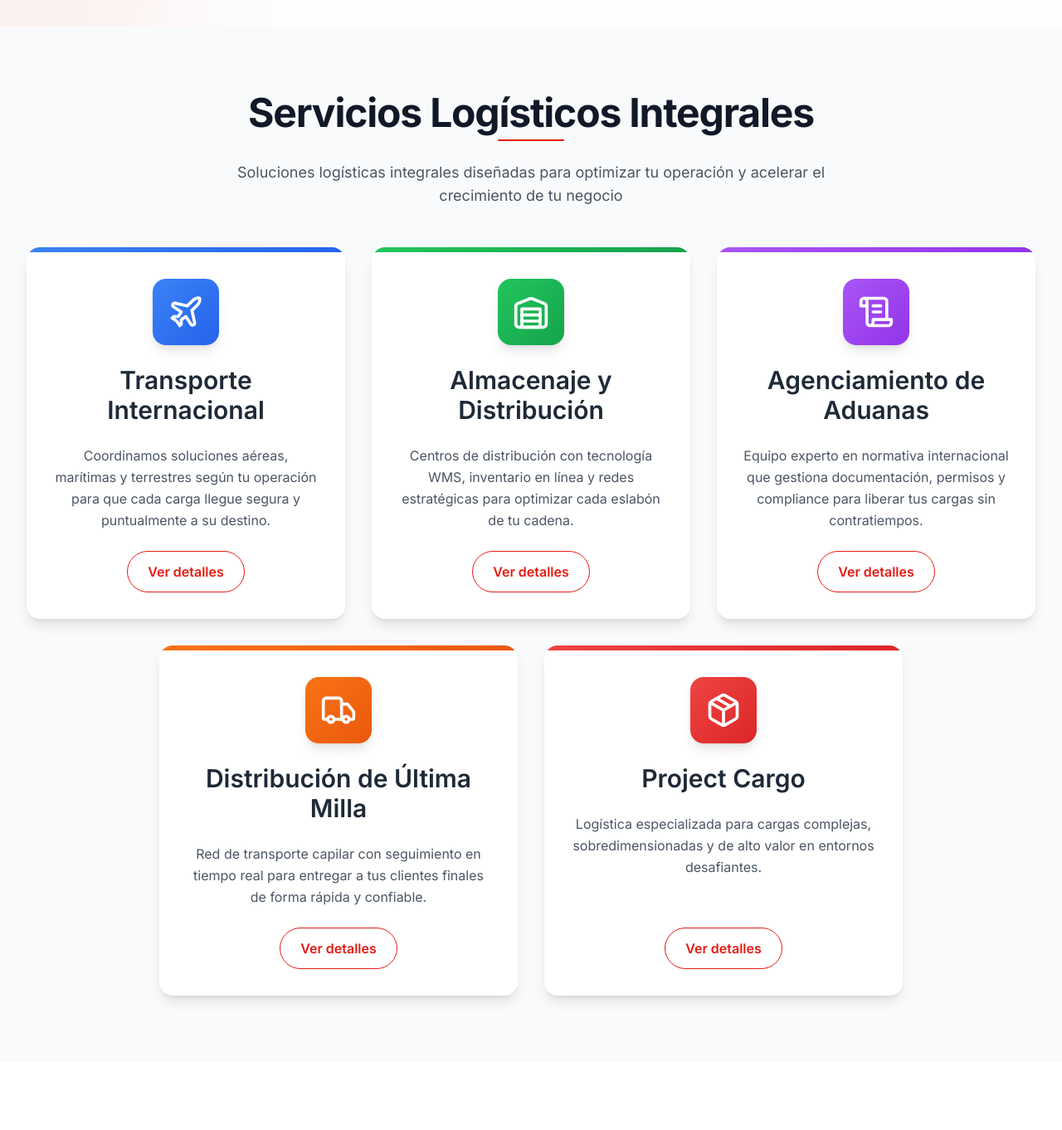
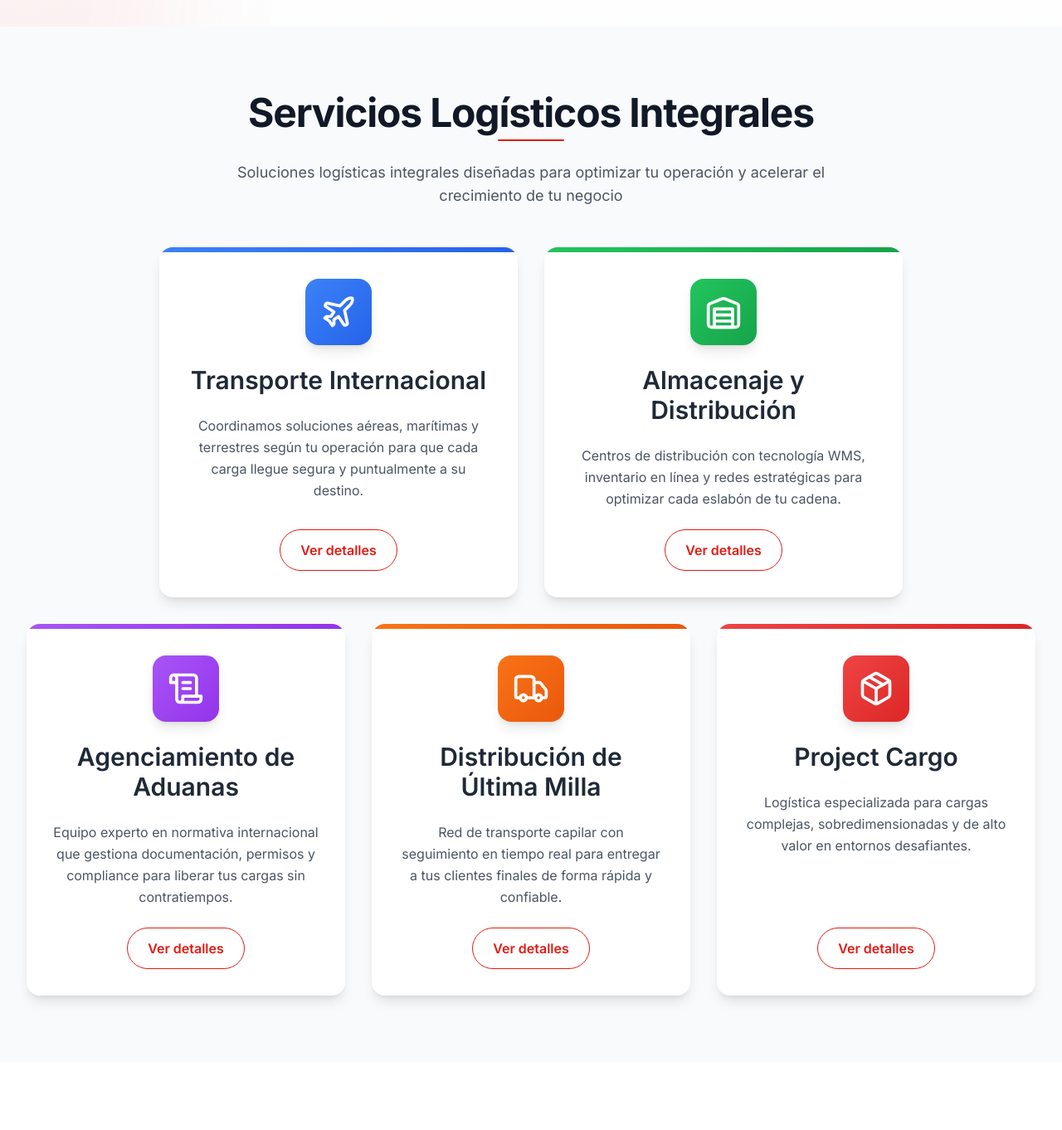
Before and after one commit to cookiecodespy/Ez_webpage, a React (Vite) app: page / in a window 1280 px wide. Shown: the part 4188-5550 px from the top of the page at 83% size. Built offline with nearby package versions, Linux system fonts and the light colour scheme.

Commit message:
Refactor: Layout 2+3 servicios + Mejorar imágenes Transporte Internacional

```diff
--- a/src/components/Services.tsx
+++ b/src/components/Services.tsx
@@ -82,8 +82,8 @@ const Services = () => {
           </p>
         </motion.div>
 
-        <div className="grid grid-cols-1 md:grid-cols-2 lg:grid-cols-3 gap-8 mb-8">
-          {services.slice(0, 3).map((service, index) => (
+        <div className="grid grid-cols-1 md:grid-cols-2 gap-8 mb-8 max-w-4xl mx-auto">
+          {services.slice(0, 2).map((service, index) => (
             <motion.div
               key={service.title}
               className="group relative flex h-full min-h-[260px] flex-col overflow-hidden rounded-2xl bg-white shadow-lg transition-all duration-300 ease-out"
@@ -118,8 +118,8 @@ const Services = () => {
           ))}
         </div>
 
-        <div className="grid grid-cols-1 md:grid-cols-2 gap-8 max-w-4xl mx-auto">
-          {services.slice(3).map((service, index) => (
+        <div className="grid grid-cols-1 md:grid-cols-2 lg:grid-cols-3 gap-8">
+          {services.slice(2).map((service, index) => (
             <motion.div
               key={service.title}
               className="group relative flex h-full min-h-[260px] flex-col overflow-hidden rounded-2xl bg-white shadow-lg transition-all duration-300 ease-out"
--- a/src/pages/ServiceDetail.tsx
+++ b/src/pages/ServiceDetail.tsx
@@ -21,7 +21,7 @@ const servicesData: Record<string, ServiceDetailData> = {
     id: 'transporte-internacional',
     title: 'Transporte Internacional',
     subtitle: 'Conectamos tu negocio con el mundo',
-    heroImage: 'https://images.unsplash.com/photo-1586528116311-ad8dd3c8310d?q=80&w=1600&fm=webp',
+    heroImage: 'https://images.unsplash.com/photo-1464037866556-6812c9d1c72e?q=80&w=1600&fm=webp',
     description: 'Ofrecemos soluciones integrales de transporte multimodal (aéreo, marítimo y terrestre) con cobertura global. Nuestro equipo especializado coordina cada detalle de tu operación internacional, desde la recolección hasta la entrega final, garantizando tiempos competitivos y seguridad en cada envío.',
     stats: [
       { value: '150+', label: 'Destinos Globales' },
@@ -87,9 +87,9 @@ const servicesData: Record<string, ServiceDetailData> = {
       'Integración API con tu sistema ERP/WMS'
     ],
     gallery: [
-      { image: 'https://images.unsplash.com/photo-1566576721346-d4a3b4eaeb55?q=80&w=800&fm=webp', caption: 'Carga aérea internacional' },
-      { image: 'https://images.unsplash.com/photo-1578662996442-48f60103fc96?q=80&w=800&fm=webp', caption: 'Contenedores marítimos' },
-      { image: 'https://images.unsplash.com/photo-1580674285054-bed31e145f59?q=80&w=800&fm=webp', caption: 'Flota terrestre especializada' }
+      { image: 'https://images.unsplash.com/photo-1520452112805-c6692c840af0?q=80&w=800&fm=webp', caption: 'Avión de carga internacional' },
+      { image: 'https://images.unsplash.com/photo-1605745341112-85968b19335b?q=80&w=800&fm=webp', caption: 'Puerto marítimo con contenedores' },
+      { image: 'https://images.unsplash.com/photo-1601584115197-04ecc0da31d7?q=80&w=800&fm=webp', caption: 'Camiones de carga internacional' }
     ]
   },
   'almacenaje-distribucion': {
```
